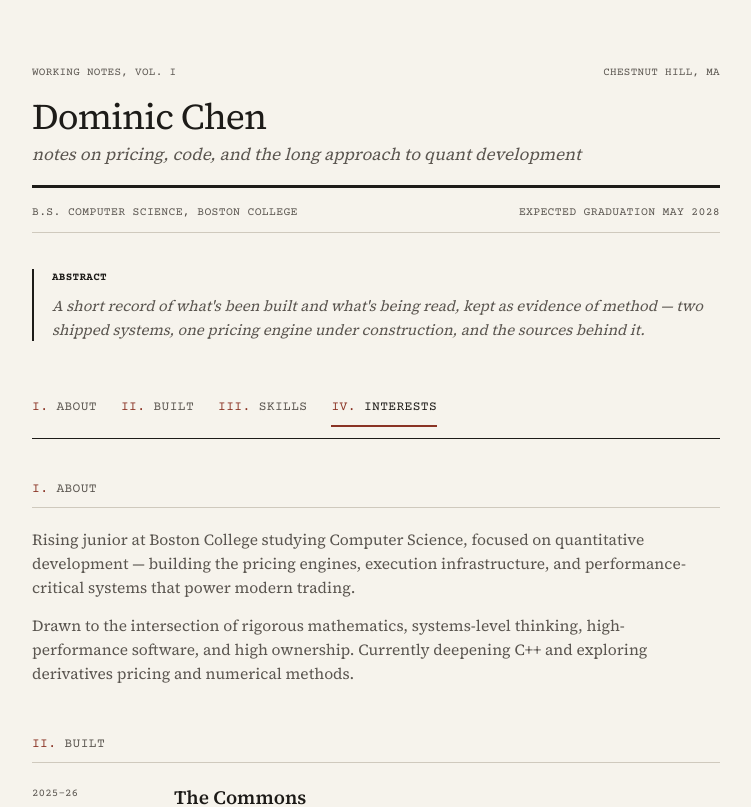
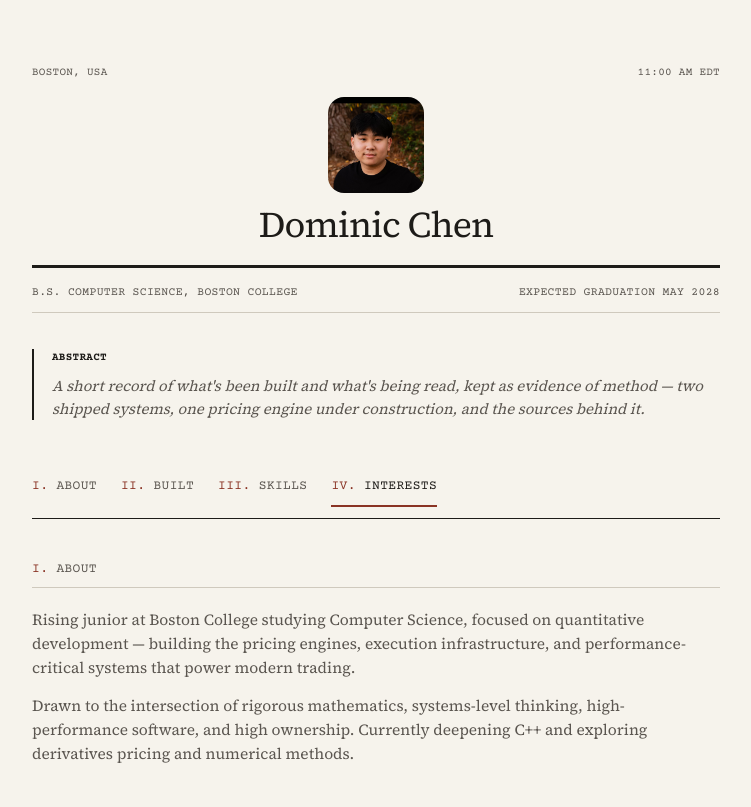
Before and after one commit to chen-domi/portfolio-website, a Next.js app: page / in a window 1280 px wide. Shown: the top 807 px of the page, without its empty margins (264-1015 px from the left). Built offline with nearby package versions, Linux system fonts and the light colour scheme; no server answers.

Commit message:
Redesign masthead with headshot, live Boston clock, and tighter copy
Adds a cropped headshot and a live-updating Eastern time clock, swaps
the static "Working Notes" / "Chestnut Hill" labels for the city name
and clock, and drops the subtitle line.

```diff
--- /dev/null
+++ b/components/LiveClock.tsx
@@ -0,0 +1,26 @@
+"use client";
+
+import { useEffect, useState } from "react";
+
+export default function LiveClock() {
+  const [time, setTime] = useState<string | null>(null);
+
+  useEffect(() => {
+    function update() {
+      const now = new Date();
+      const formatted = now.toLocaleTimeString("en-US", {
+        timeZone: "America/New_York",
+        hour: "numeric",
+        minute: "2-digit",
+        timeZoneName: "short",
+      });
+      setTime(formatted);
+    }
+
+    update();
+    const interval = setInterval(update, 1000);
+    return () => clearInterval(interval);
+  }, []);
+
+  return <span>{time ?? ""}</span>;
+}
--- a/components/Masthead.tsx
+++ b/components/Masthead.tsx
@@ -1,14 +1,18 @@
+import LiveClock from "@/components/LiveClock";
+
 export default function Masthead() {
   return (
     <div className="border-b-[3px] border-rule pb-4 mb-1.5">
       <div className="flex justify-between font-mono text-[11px] tracking-wide text-ink-soft uppercase mb-4">
-        <span>Working Notes, Vol. I</span>
-        <span>Chestnut Hill, MA</span>
+        <span>Boston, USA</span>
+        <LiveClock />
       </div>
-      <h1 className="text-4xl font-normal tracking-tight mb-1">Dominic Chen</h1>
-      <p className="italic text-ink-soft text-[17px] mb-0.5">
-        notes on pricing, code, and the long approach to quant development
-      </p>
+      <img
+        src="/headshot-square.png"
+        alt="Dominic Chen"
+        className="w-24 h-24 rounded-2xl object-cover mx-auto mb-3"
+      />
+      <h1 className="text-4xl font-normal tracking-tight mb-1 text-center">Dominic Chen</h1>
     </div>
   );
 }
```
Also changed, not shown: public/headshot-square.png (added), public/headshot.PNG (added).
